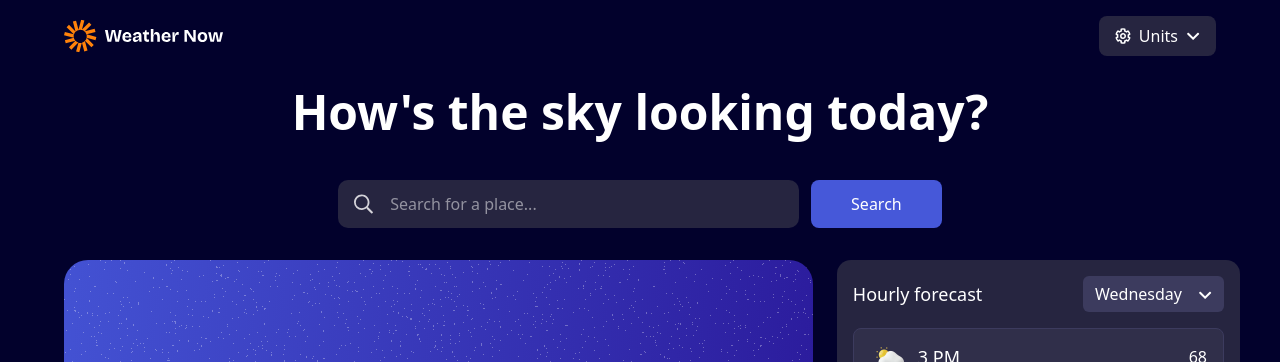
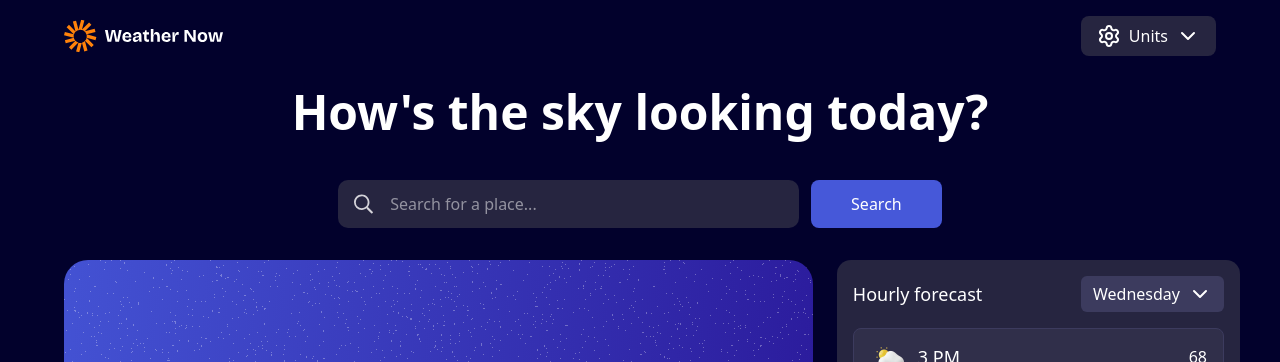
Before and after one commit to libin-codes/weather-app, a React (Vite) app: page / in a window 1280 px wide. Shown: the top 362 px of the page. Built offline with nearby package versions, Linux system fonts and the light colour scheme.

Commit message:
icons are now imported from lucide react

```diff
--- a/src/components/AppHeader.tsx
+++ b/src/components/AppHeader.tsx
@@ -1,16 +1,15 @@
-import settingsIcon from "../assets/images/icon-units.svg"
-import dropDownIcon from "../assets/images/icon-dropdown.svg"
 import AppLogo from "../assets/images/logo.svg"
-
+import {Settings as SettingsIcon} from "lucide-react"
+import { ChevronDown as DropDownIcon } from 'lucide-react';
 
 export default function AppHeader() {
   return (
     <div className="flex justify-between">
         <img src={AppLogo} alt="" className="w-40"/>
-        <button className="flex gap-2 py-2 px-4 items-center bg-[#262540] rounded-md cursor-pointer">
-            <img src={settingsIcon} alt="" className="w-4 h-4"/>
-            <p className="text-white">Units</p>
-            <img src={dropDownIcon} alt="" className="w-3.5 h-3.5"/>
+        <button className="flex gap-2 py-2 px-4 items-center bg-[#262540] rounded-md cursor-pointer text-white">
+            <SettingsIcon/>
+            <p>Units</p>
+            <DropDownIcon/>
         </button>
     </div>
   )
--- a/src/components/HourlyForecastContainer.tsx
+++ b/src/components/HourlyForecastContainer.tsx
@@ -1,14 +1,14 @@
-import dropDownIcon from "../assets/images/icon-dropdown.svg"
 import HourlyWeatherList from "./HourlyWeatherList"
+import { ChevronDown as DropDownIcon } from 'lucide-react';
 
 export default function HourlyForecastContainer() {
   return (
     <div className="flex flex-col bg-[#262540] min-[1260px]:h-160 min-[1024px]:h-200  h-full  rounded-xl p-4">
-      <div className="flex justify-between items-center w-full h-fit mb-4">
-        <h1 className="text-white text-lg font-medium">Hourly forecast</h1>
-        <button className="flex gap-4 justify-between items-center px-3 py-1.5 rounded-sm bg-[#3C3B5E] cursor-pointer">
-          <p className="text-white">Wednesday</p>
-          <img src={dropDownIcon} alt="" className="w-3.5 h-3.5 mt-0.5" />
+      <div className="flex justify-between items-center w-full h-fit mb-4 text-white">
+        <h1 className="text-lg font-medium">Hourly forecast</h1>
+        <button className="flex gap-2 justify-between items-center px-3 py-1.5 rounded-sm bg-[#3C3B5E] cursor-pointer">
+          <p>Wednesday</p>
+          <DropDownIcon/>
         </button>
       </div>
       <HourlyWeatherList />
```
